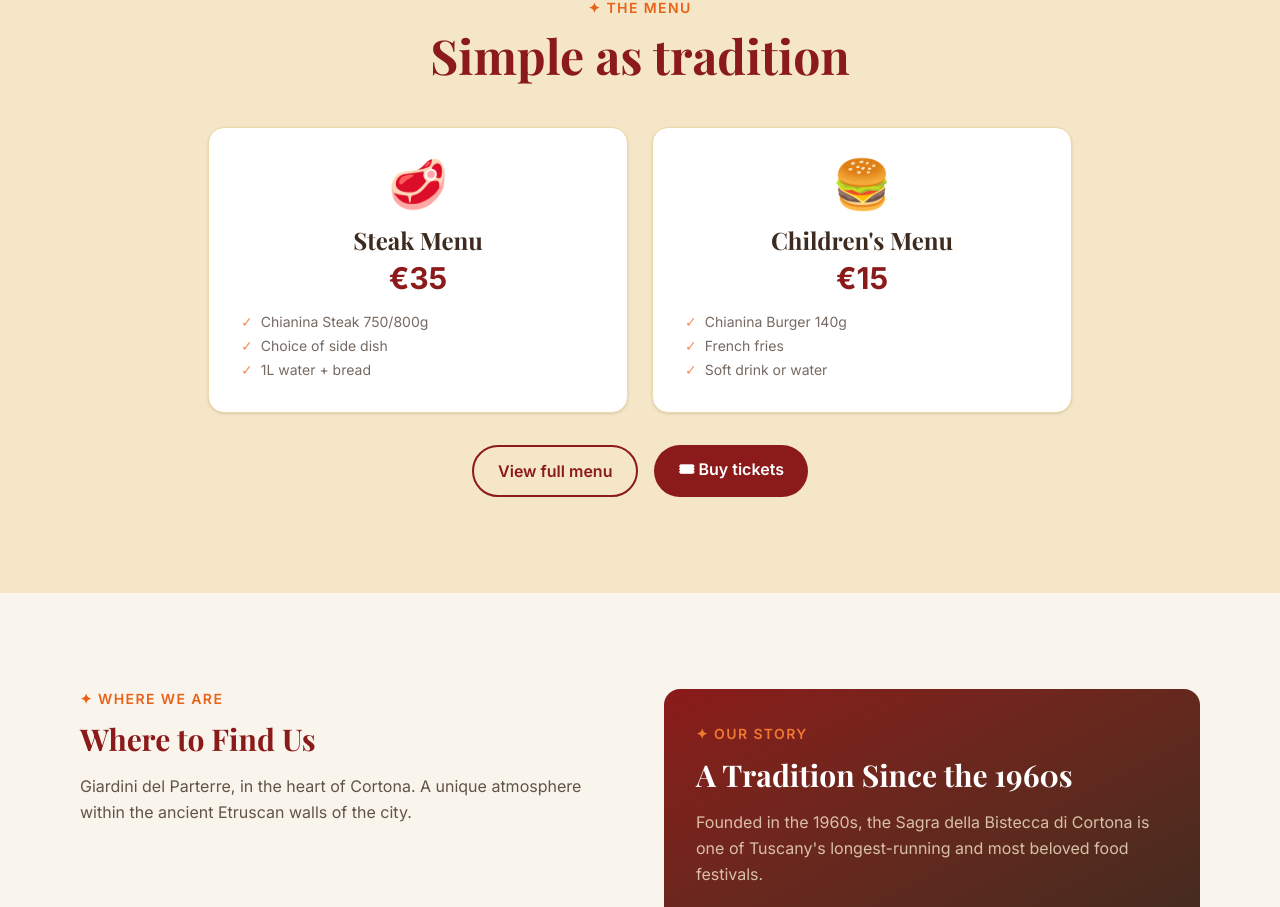
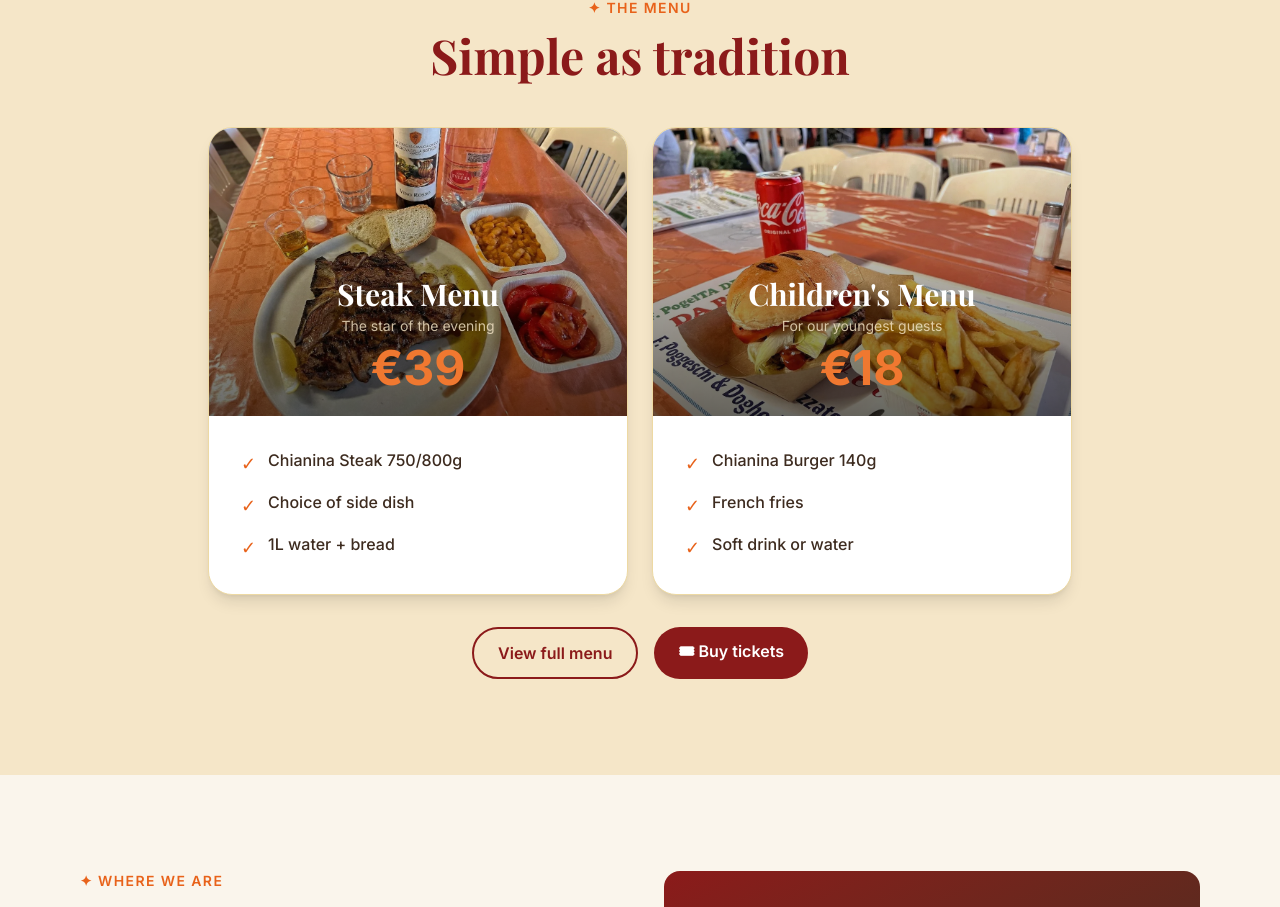
Before and after one commit to KometeCloud/sagra-bistecca-cortona, a Next.js app: page /en in a window 1280 px wide. Shown: the part 2260-3167 px from the top of the page. Built offline with nearby package versions, Linux system fonts and the light colour scheme; a web font is replaced by a local one.

Commit message:
feat: card menu con foto identiche in home e pagina menu

```diff
--- a/app/[locale]/page.tsx
+++ b/app/[locale]/page.tsx
@@ -5,6 +5,7 @@ import HeroVideo from '@/components/HeroVideo';
 
 export default function HomePage() {
   const t = useTranslations('home');
+  const tMenu = useTranslations('menu');
 
   return (
     <>
@@ -126,29 +127,48 @@ export default function HomePage() {
           <div className="grid grid-cols-1 sm:grid-cols-2 gap-6">
             {[
               {
-                icon: '🥩',
+                photo: '/immagini/foto/foto_1200x800/webp/bistecca_1.webp',
+                alt: 'Bistecca Chianina',
                 name: t('steakMenuName'),
-                price: '€35',
+                desc: tMenu('steakDescription'),
+                price: tMenu('steakPrice'),
                 items: [t('steakMenuItem1'), t('steakMenuItem2'), t('steakMenuItem3')],
               },
               {
-                icon: '🍔',
+                photo: '/immagini/foto/foto_1200x800/webp/burgher_1.webp',
+                alt: 'Hamburger Chianina',
                 name: t('childrenMenuName'),
-                price: '€15',
+                desc: tMenu('childrenDescription'),
+                price: tMenu('childrenPrice'),
                 items: [t('childrenMenuItem1'), t('childrenMenuItem2'), t('childrenMenuItem3')],
               },
             ].map((m) => (
-              <div key={m.name} className="bg-white rounded-2xl p-8 shadow-sm border border-[var(--color-crema-dark)] hover:shadow-md transition-shadow">
-                <div className="text-5xl mb-4">{m.icon}</div>
-                <h3 className="font-display text-2xl font-bold text-[var(--color-terra)] mb-1">{m.name}</h3>
-                <div className="text-3xl font-bold text-[var(--color-chianti)] mb-4">{m.price}</div>
-                <ul className="text-sm text-[var(--color-terra)] opacity-70 space-y-1">
-                  {m.items.map((item) => (
-                    <li key={item} className="flex items-center gap-2">
-                      <span className="text-[var(--color-fuoco)]">✓</span> {item}
-                    </li>
-                  ))}
-                </ul>
+              <div key={m.name} className="bg-white rounded-3xl overflow-hidden shadow-lg border border-[var(--color-crema-dark)] hover:shadow-xl transition-shadow">
+                <div className="relative h-72 overflow-hidden">
+                  <Image
+                    src={m.photo}
+                    alt={m.alt}
+                    fill
+                    className="object-cover"
+                    sizes="(max-width: 640px) 100vw, 50vw"
+                  />
+                  <div className="absolute inset-0 bg-gradient-to-t from-black/60 to-transparent" />
+                  <div className="absolute bottom-0 inset-x-0 p-6 text-white text-center">
+                    <h3 className="font-display text-3xl font-bold">{m.name}</h3>
+                    <p className="text-[var(--color-crema)] opacity-80 mt-1 text-sm">{m.desc}</p>
+                    <div className="text-5xl font-bold text-[var(--color-fuoco-light)] mt-2">{m.price}</div>
+                  </div>
+                </div>
+                <div className="p-8">
+                  <ul className="space-y-3">
+                    {m.items.map((item) => (
+                      <li key={item} className="flex items-start gap-3">
+                        <span className="text-[var(--color-fuoco)] text-lg mt-0.5">✓</span>
+                        <span className="text-[var(--color-terra)] font-medium">{item}</span>
+                      </li>
+                    ))}
+                  </ul>
+                </div>
               </div>
             ))}
           </div>
```
